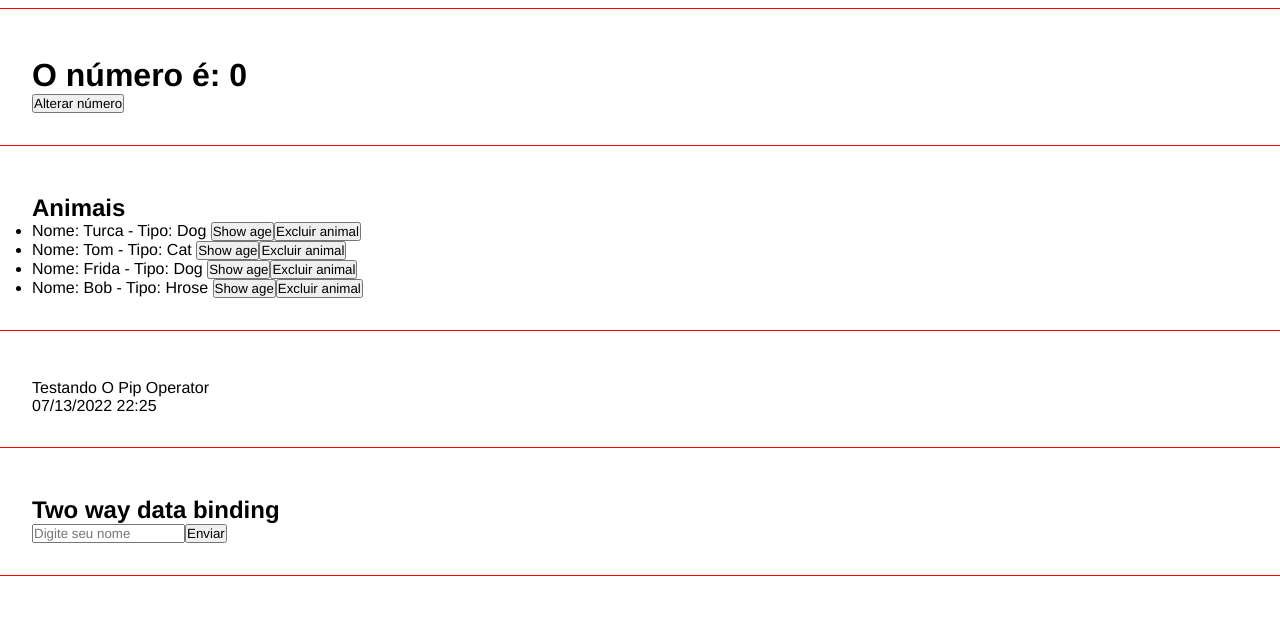
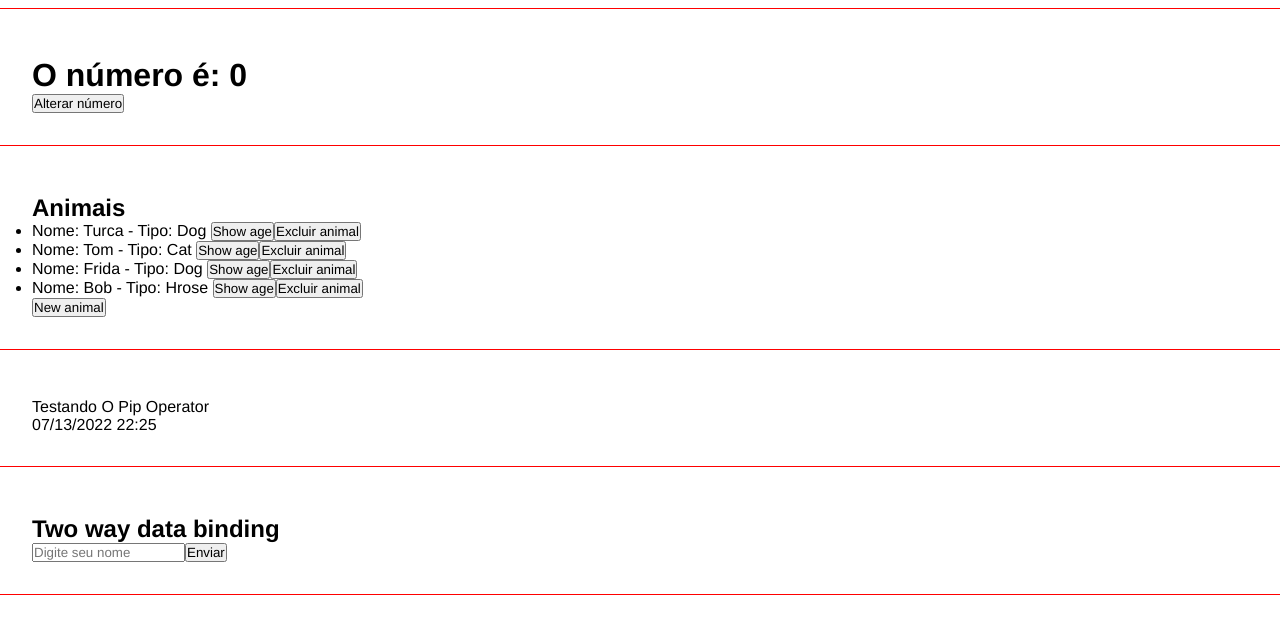
Before and after one commit to mtmodesti/AngularTraining, an Angular app: page / in a window 1280 px wide. Shown: the part 704-1338 px from the top of the page. Built offline with nearby package versions, Linux system fonts and the light colour scheme.

Commit message:
feat: post service

```diff
--- a/src/app/components/list-render/list-render.component.html
+++ b/src/app/components/list-render/list-render.component.html
@@ -7,4 +7,5 @@
     </li>
   </ul>
   <h3>{{animalDetails }}</h3>
+  <button (click)="postAnimal()">New animal</button>
 </div>
--- a/src/app/components/list-render/list-render.component.ts
+++ b/src/app/components/list-render/list-render.component.ts
@@ -30,4 +30,10 @@ export class ListRenderComponent implements OnInit {
   removeAnimal(animal:Animal){
     this.animals = this.listService.remove(this.animals, animal)
   }
+
+  postAnimal(){
+  this.listService.postAnimal(this.animals, {age:8, name:'Nero', type:'Cat'})
+  }
+
+
 }
--- a/src/app/services/list.service.ts
+++ b/src/app/services/list.service.ts
@@ -12,4 +12,8 @@ export class ListService {
     return animals.filter(a => a.name != animal.name)
   }
 
+  postAnimal(animals: Animal[], animal:Animal){
+    return animals.push(animal)
+  }
+
 }
```
